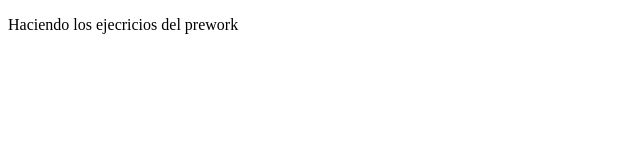
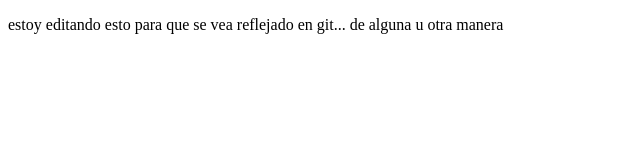
Before and after one commit to naztiago/ProyectoCursoPrework, a plain HTML site: page index.html in a window 1280 px wide. Shown: the whole page, without its empty margins (0-640 px from the left). Drawn offline with Linux system fonts and the light colour scheme.

Commit message:
cambios, reescribi un P

```diff
--- a/index.html
+++ b/index.html
@@ -8,7 +8,7 @@
 </head>
 <body>
     <p>
-        Haciendo los ejecricios del prework
+        estoy editando esto para que se vea reflejado en git... de alguna u otra manera
     </p>
 </body>
 </html>
```
